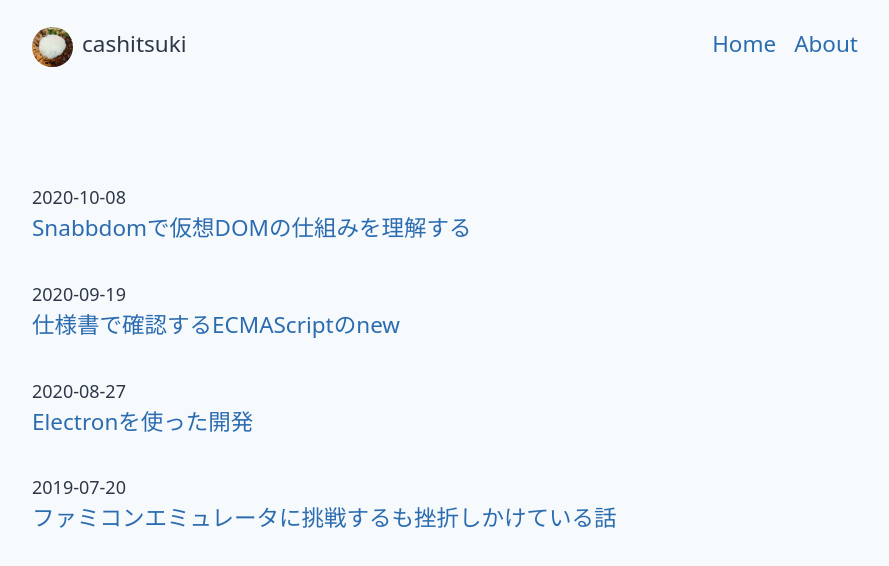
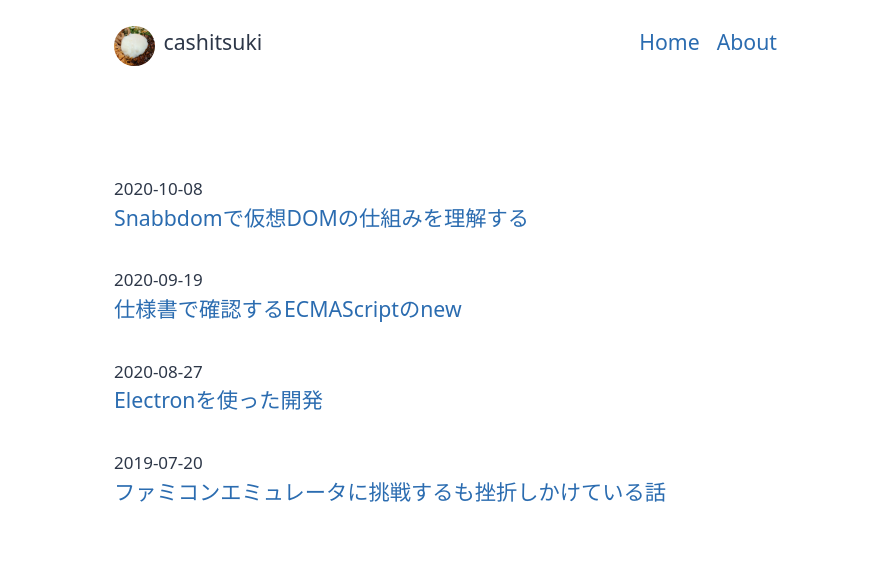
Before and after one commit to jueve/blog, a Next.js app: page / in a window 1280 px wide. Shown: the top 566 px of the page, without its empty margins (186-1075 px from the left). Built offline with nearby package versions, Linux system fonts and the light colour scheme.

Commit message:
デザインを変更

```diff
--- a/styles/index.css
+++ b/styles/index.css
@@ -3,13 +3,12 @@
 @tailwind utilities;
 
 html {
-  font-size: 18px;
+  font-size: 17px;
   color: #2d3748;
-  background-color: #f7fafc;
 }
 
 #wrapper {
-  max-width: 880px;
+  max-width: 42rem;
   margin-bottom: 10rem;
 }
 
```
